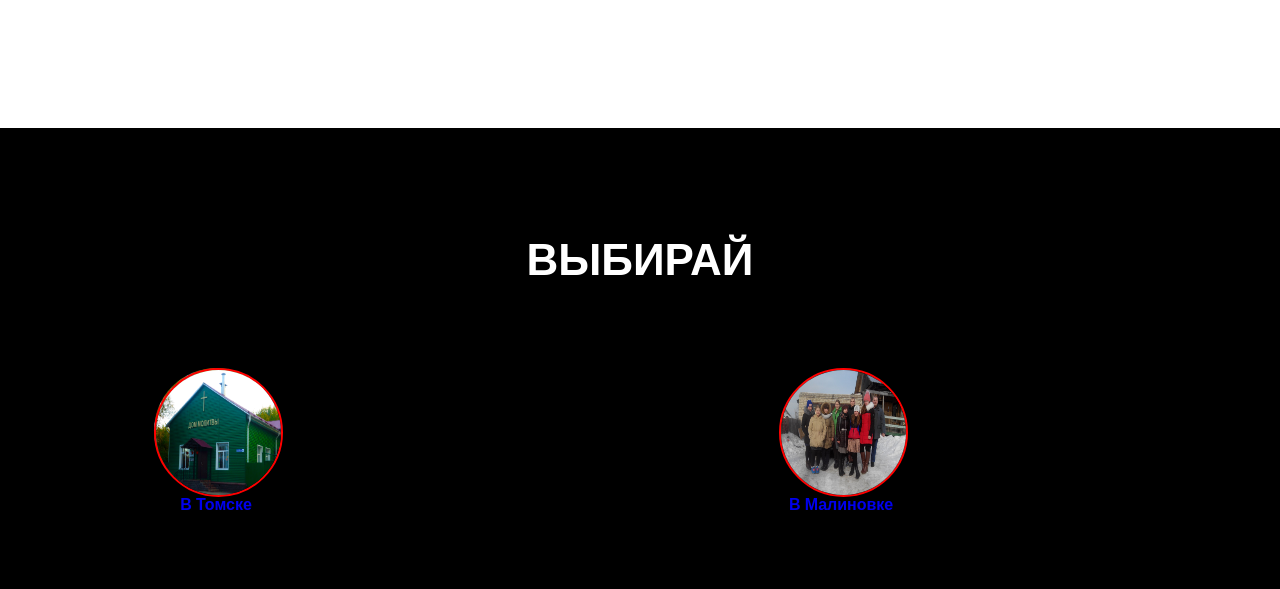
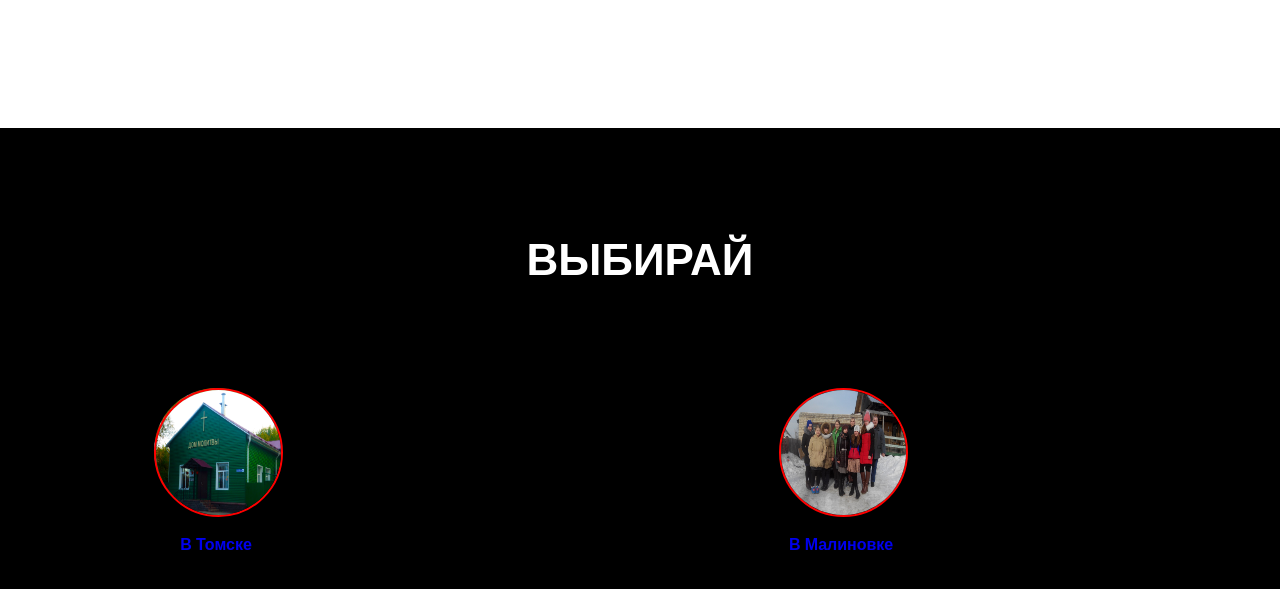
Before and after one commit to Maikul2802/abram, a plain HTML site: page index.html in a window 1280 px wide. Shown: the part 515-1104 px from the top of the page. Drawn offline with nearby package versions, Linux system fonts and the light colour scheme.

Commit message:
Add files via upload

```diff
--- a/index.html
+++ b/index.html
@@ -12,8 +12,7 @@
 	<h1>Что будет если Абрам будет жить в ...</h1>
 	<p>Выбери и посмотри</p>
 	</div>
-</header>
-	<div class="main__team">
+<div class="main__team">
 		<div class="wrapper">
 		<h1>ВЫБИРАЙ</h1>
 		<div class="team__cards">
@@ -32,5 +31,7 @@
 		</div>
 </div>
 	</div>
+</header>
+
 </body>
 </html>
--- a/style.css
+++ b/style.css
@@ -54,7 +54,7 @@ main{
 	width: 125px;
 	height: 125px;
 	border-radius: 50%;
-	/*margin:20px auto;*/
+	margin:20px auto;
 
 }
 .tomsk{
--- a/style2.css
+++ b/style2.css
@@ -20,7 +20,7 @@ main{
 	background: url(violin.jpg);
 	 background-size: cover;
 	text-align: center;
-/* 	padding: 200px 0 150px 0; */
+	/*padding: 200px 0 150px 0;*/
 }
 .welcome p{
 	color:  blue;
```
Also changed, not shown: rofl.html (+1 -1 lines).
